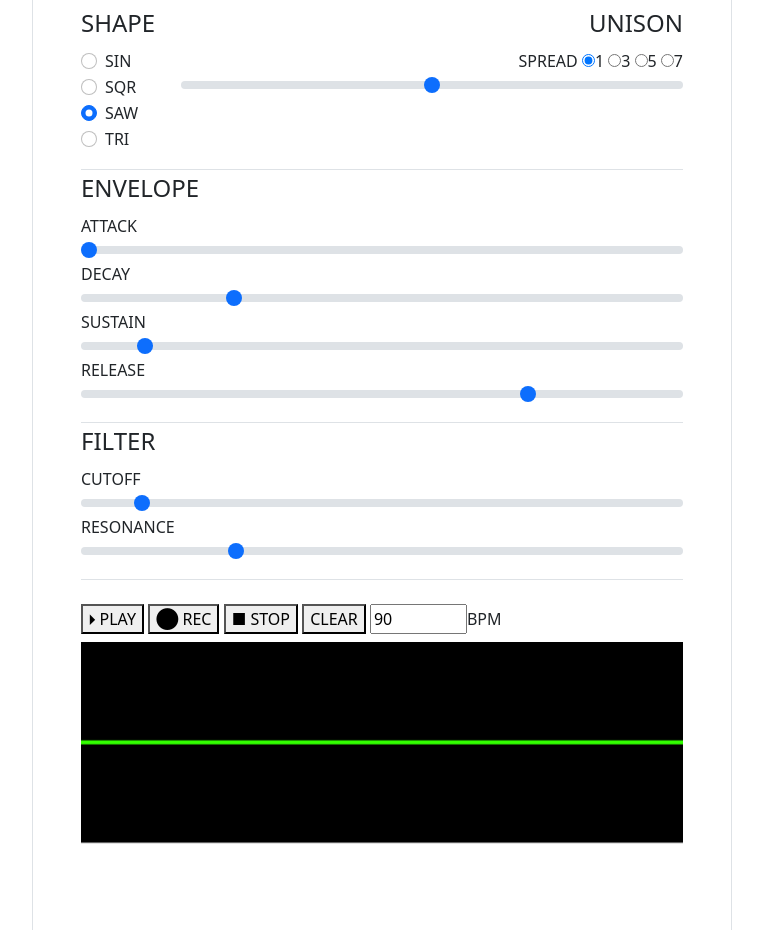
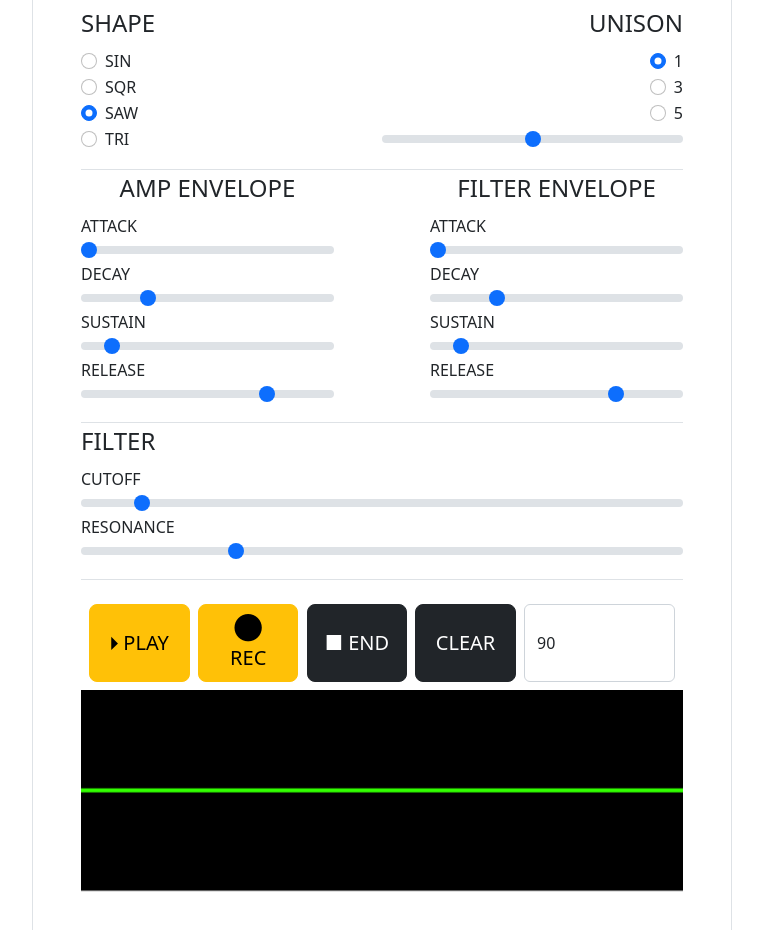
Before and after one commit to Elrond-Hubbard/jSynth2, a plain HTML site: page index.html in a window 1280 px wide. Shown: the part 164-1094 px from the top of the page, without its empty margins (258-1021 px from the left). Drawn offline with nearby package versions, Linux system fonts and the light colour scheme.

Commit message:
added filter envelope

```diff
--- /dev/null
+++ b/assets/css/style.css
@@ -0,0 +1,3 @@
+body {
+    background-color:
+}
--- a/assets/script.js
+++ b/assets/script.js
@@ -54,6 +54,12 @@ const decaySlider = document.querySelector('#decay');
 const sustainSlider = document.querySelector('#sustain');
 const releaseSlider = document.querySelector('#release');
 
+const filterAttackSlider = document.querySelector('#filter-attack');
+const filterDecaySlider = document.querySelector('#filter-decay');
+const filterSustainSlider = document.querySelector('#filter-sustain');
+const filterReleaseSlider = document.querySelector('#filter-release');
+
+// AMP ENVELOPE
 attackSlider.addEventListener('input', function () {
     let attack = parseFloat(this.value);
     synth.envelope.attack = attack;
@@ -72,6 +78,24 @@ sustainSlider.addEventListener('input', function () {
 releaseSlider.addEventListener('input', function () {
     let release = parseFloat(this.value);
     synth.envelope.release = release;
+    synth.filterEnvelope.release = release;
+})
+
+// FILTER ENVELOPE
+filterAttackSlider.addEventListener('input', function () {
+    let attack = parseFloat(this.value);
+    synth.filterEnvelope.attack = attack;
+})
+filterDecaySlider.addEventListener('input', function () {
+    let decay = parseFloat(this.value);
+    synth.filterEnvelope.decay = decay;
+})
+filterSustainSlider.addEventListener('input', function () {
+    let sustain = parseFloat(this.value);
+    synth.filterEnvelope.sustain = sustain;
+})
+filterReleaseSlider.addEventListener('input', function () {
+    let release = parseFloat(this.value);
     synth.filterEnvelope.release = release;
 })
 
--- a/index.html
+++ b/index.html
@@ -7,13 +7,17 @@
     <title>jSynth 2</title>
     <link href="https://cdn.jsdelivr.net/npm/bootstrap@5.2.3/dist/css/bootstrap.min.css" rel="stylesheet"
         integrity="sha384-rbsA2VBKQhggwzxH7pPCaAqO46MgnOM80zW1RWuH61DGLwZJEdK2Kadq2F9CUG65" crossorigin="anonymous">
+    <link href="/assets/css/style.css" rel="stylesheet" type="text/css">
 </head>
 
 <body class="col-12 h-auto mx-auto border mt-5 p-5" style="max-width: 700px">
     <h1 class="pb-3 text-end">jSynth v2</h1>
 
+    <!-- OSCILLATOR MODULE -->
     <section class="border-bottom pb-3 d-flex flex-row">
-        <fieldset class="col-2">
+
+        <!-- WAVEFORM -->
+        <fieldset class="col-6">
             <legend>SHAPE</legend>
             <div class="form-check">
                 <input id="sine" class="form-check-input" value="fatsine" type="radio" name="waveform">
@@ -32,20 +36,31 @@
                 <label class="form-check-label">TRI</label>
             </div>
         </fieldset>
-        <fieldset class="text-end col-10">
+
+        <!-- UNISON -->
+        <fieldset class="d-flex flex-column align-items-end text-end col-6">
             <legend>UNISON</legend>
-            <label>SPREAD</label>
-            <input id="count-1" value="1" type="radio" name="count" checked>1
-            <input id="count-3" value="3" type="radio" name="count">3
-            <input id="count-5" value="5" type="radio" name="count">5
-            <input id="count-7" value="7" type="radio" name="count">7
+            <div class="form-check">
+                <input id="count-1" class="form-check-input" value="1" type="radio" name="count" checked>
+                <label class="form-check-label">1</label>
+            </div>
+            <div class="form-check">
+                <input id="count-3" class="form-check-input" value="3" type="radio" name="count">
+                <label class="form-check-label">3</label>
+            </div>
+            <div class="form-check">
+                <input id="count-5" class="form-check-input" value="5" type="radio" name="count">
+                <label class="form-check-label">5</label>
+            </div>
             <input id="spread" class="form-range" type="range" value="25" min="0" max="50">
         </fieldset>
     </section>
+    <!-- ENVELOPE MODULE -->
+    <section class="border-bottom d-flex pb-3">
 
-    <section class="border-bottom pb-3">
-        <fieldset>
-            <legend>ENVELOPE</legend>
+        <!-- AMP ENV -->
+        <fieldset class="col-6 pe-5">
+            <legend class="text-center">AMP ENVELOPE</legend>
             <div class="d-flex flex-column">
                 <label>ATTACK</label>
                 <input id="attack" class="form-range" type="range" value="0.005" min="0.005" max="2" step="0.005">
@@ -57,8 +72,24 @@
                 <input id="release" class="form-range" type="range" value="1.5" min="0.005" max="2" step="0.005">
             </div>
         </fieldset>
+
+        <!-- FILTER ENV -->
+        <fieldset class="col-6 ps-5">
+            <legend class="text-center">FILTER ENVELOPE</legend>
+            <div class="d-flex flex-column">
+                <label>ATTACK</label>
+                <input id="filter-attack" class="form-range" type="range" value="0.005" min="0.005" max="2" step="0.005">
+                <label>DECAY</label>
+                <input id="filter-decay" class="form-range" type="range" value="0.5" min="0.005" max="2" step="0.005">
+                <label>SUSTAIN</label>
+                <input id="filter-sustain" class="form-range" type="range" value="0.1" min="0.005" max="1" step="0.005">
+                <label>RELEASE</label>
+                <input id="filter-release" class="form-range" type="range" value="1.5" min="0.005" max="2" step="0.005">
+            </div>
+        </fieldset>
     </section>
 
+    <!-- FILTER MODULE -->
     <section class="border-bottom pb-3">
         <fieldset>
             <legend>FILTER</legend>
@@ -71,16 +102,18 @@
         </fieldset>
     </section>
 
-    <section class="pt-4">
-        <button id="play-button">&#x1F782 PLAY</button>
-        <button id="record-button" data-recording="false">&#11044 REC</button>
-        <button id="stop-button">&#9632 STOP</button>
-        <button id="clear-button">CLEAR</button>
-        <input id="bpm-form" class="" type="number" value="90" min="1" max="200"><span>BPM</span>
+    <!-- SEQUENCER MODULE -->
+    <section id="sequencer-module" class="pt-4">
+        <div class="d-flex justify-content-evenly">
+            <button id="play-button" class="btn btn-lg btn-warning h-auto col-2">&#x1F782 PLAY</button>
+            <button id="record-button" class="btn btn-lg btn-warning col-2" data-recording="false">&#11044 REC</button>
+            <button id="stop-button" class="btn btn-lg btn-dark col-2">&#9632 END</button>
+            <button id="clear-button" class="btn btn-lg btn-dark col-2">CLEAR</button>
+            <input id="bpm-form" class="form-control w-25" placeholder="BPM" type="number" value="90" min="1" max="200">
+        </div>
         <h5 id="sequence-label"></h5>
-        <canvas id="canvas" class="w-100" style="width: 300px;"></canvas>
     </section>
-
+    <canvas id="canvas" class="w-100" style="width: 300px;"></canvas>
 
 
     <script src="https://cdn.jsdelivr.net/npm/bootstrap@5.2.3/dist/js/bootstrap.bundle.min.js"
```
